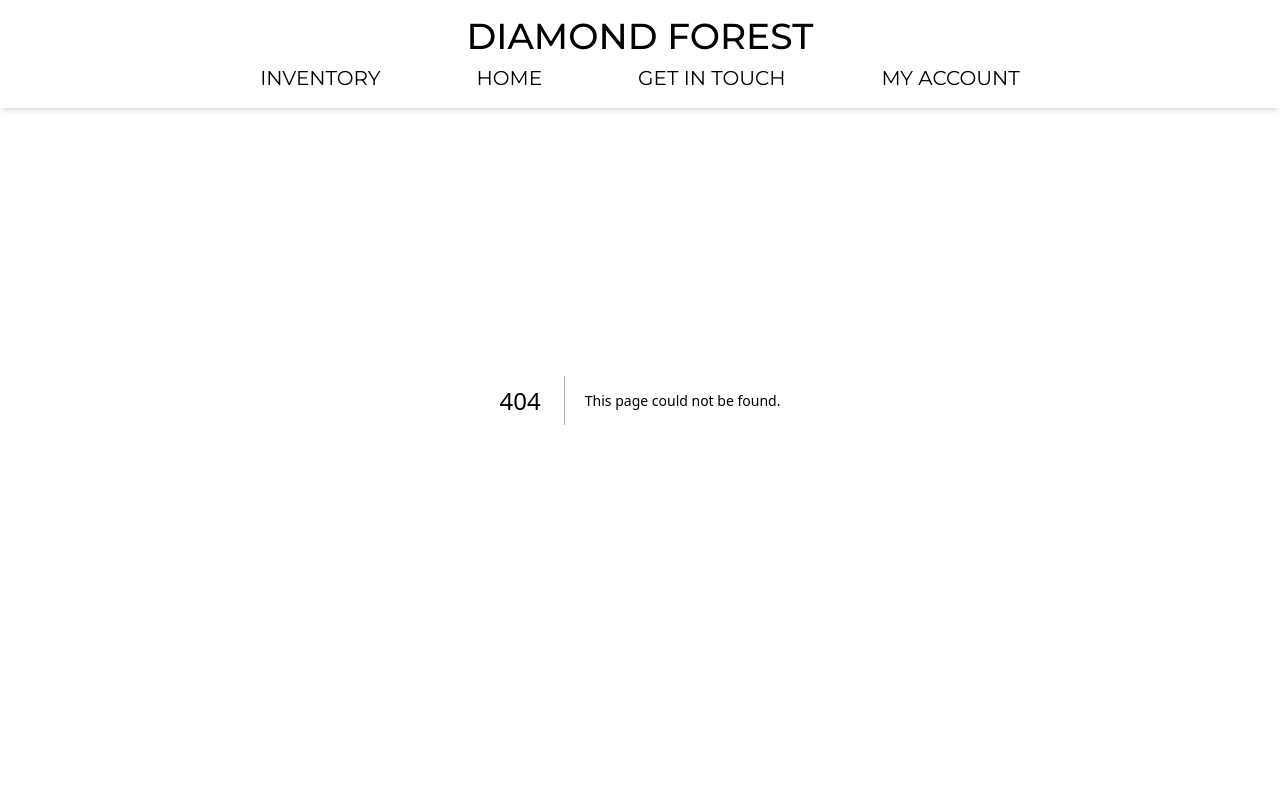
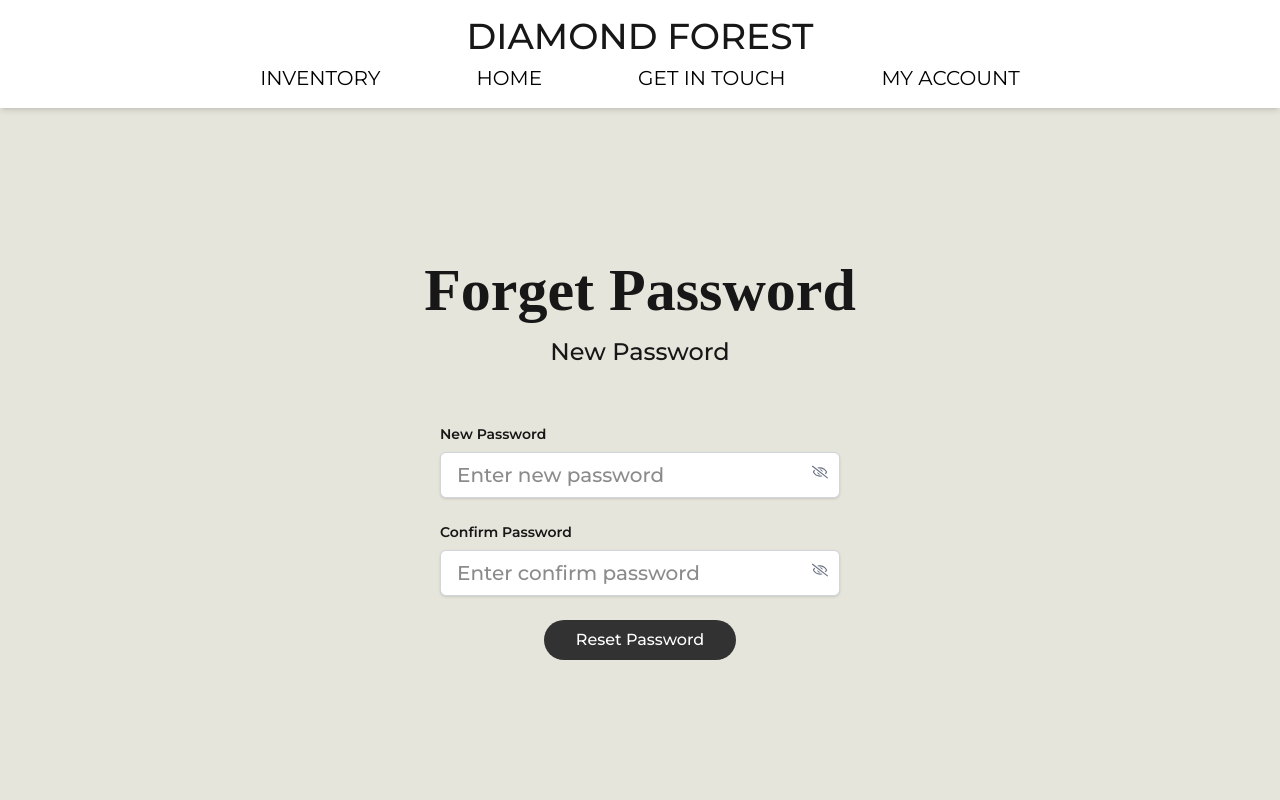
Before and after one commit to muskanDaruka/client-diamond-forest-inventory, a Next.js app: page /forgot-password-email/forgot-password in a window 1280 px wide. Before the commit this address had no page. Shown: the top 800 px of the page. Built offline with nearby package versions, Linux system fonts and the light colour scheme.

Commit message:
added: forgot password

```diff
--- a/src/app/(auth)/forget-password/page.jsx
+++ b/src/app/(auth)/forgot-password-email/forgot-password/page.jsx
@@ -1,10 +1,10 @@
-import ForgetPassword from '@/components/MyAccount/ForgetPassword'
+import ForgotPassword from '@/components/MyAccount/ForgotPassword'
 import React from 'react'
 
 const page = () => {
   return (
     <div>
-        <ForgetPassword/>
+        <ForgotPassword/>
     </div>
   )
 }
--- /dev/null
+++ b/src/app/(auth)/forgot-password-email/page.jsx
@@ -0,0 +1,12 @@
+import ForgotPasswordEmail from '@/components/MyAccount/ForgotPasswordEmail'
+import React from 'react'
+
+const page = () => {
+  return (
+    <div>
+        <ForgotPasswordEmail/>
+    </div>
+  )
+}
+
+export default page
--- a/src/app/myaccount/page.jsx
+++ b/src/app/myaccount/page.jsx
@@ -1,5 +1,5 @@
 import Account from '@/components/MyAccount/Account'
-import ForgetPassword from '@/components/MyAccount/ForgetPassword'
+import ForgetPassword from '@/components/MyAccount/ForgotPasswordEmail'
 import Kyc from '@/components/MyAccount/Kyc'
 import SignIn from '@/components/MyAccount/SignIn'
 import SignUp from '@/components/MyAccount/SignUp'
--- a/src/components/HorizontalList.jsx
+++ b/src/components/HorizontalList.jsx
@@ -8,12 +8,12 @@ const HorizontalList = ({ data, setCurrentSlide, currentSlide }) => {
 
     return (
         <div className="flex items-center justify-center ">
-            <ul className="flex flex-wrap space-x-2 sm:space-x-4 mb-2 xl:gap-10 gap-4 ">
+            <ul className="flex flex-wrap space-x-2 sm:space-x-4 mb-2 ">
                 {data.map((item, index) => (
                     <li
                         key={item}
                         onClick={() => handleItemClick(index)}
-                        className={`mb-2 sm:mb-0 sm:mr-2 text-center mx-auto text-white hover:text-[#666769] text-md xl:text-2xl cursor-pointer border px-10 ${index === currentSlide ? "text-white font-bold text-md underline xl:text-2xl" : "text-md xl:text-2xl"}`}
+                        className={`mb-2 sm:mb-0 sm:mr-2 text-center mx-auto text-white hover:text-[#666769] text-md xl:text-2xl cursor-pointer px-10 ${index === currentSlide ? "text-white font-bold text-md underline xl:text-2xl" : "text-md xl:text-2xl"}`}
                     >
                         {item}
                     </li>
--- /dev/null
+++ b/src/components/MyAccount/ForgotPassword.jsx
@@ -0,0 +1,75 @@
+"use client";
+import React, { useState } from 'react'
+import { FaRegEye, FaRegEyeSlash } from 'react-icons/fa';
+
+const ForgotPassword = () => {
+    const [newPassword, setNewPassword] = useState('')
+    const [confirmPassword, setConfirmPassword] = useState('')
+    const [hide, setHide] = useState(false);
+    const [passHide, setPassHide] = useState(false)
+
+    const handleSubmit = (e) => {
+        e.preventDefault();
+    };
+
+    return (
+        <div>
+            <div className='bg-[#e6e5db] pt-32 min-h-screen grid content-center' style={{ fontFamily: 'var(--font-montserrat)' }}>
+                <h1 className='text-3xl xl:text-6xl font-semibold text-center hover:text-[#323232] p-4' style={{ fontFamily: 'Poppins Medium' }}>Forget Password</h1>
+                <p className='text-lg xl:text-2xl text-center font-medium hover:text-[#323232] p-'>New Password</p>
+                <div className='flex justify-center mt-8'>
+                    <form className="w-[90%] max-w-md p-6 space-y-6" onSubmit={handleSubmit}>
+                        <div className='relative'>
+                            <label htmlFor="newPassword" className="block text-sm font-semibold mb-2">
+                                New Password
+                            </label>
+                            <input
+                                id="newPassword"
+                                type={!hide ? "password" : "text"}
+                                value={newPassword}
+                                onChange={(e) => setNewPassword(e.target.value)}
+                                placeholder="Enter new password"
+                                className="w-full px-4 py-2 text-sm md:text-base xl:text-xl font-medium border border-gray-300 bg-white rounded-md shadow-sm focus:outline-none focus:ring-2 focus:ring-[#323232]"
+                            />
+                            <div
+                                className="absolute right-3 top-10 text-gray-500 cursor-pointer"
+                                onClick={() => setHide(!hide)}
+                            >
+                                {hide ? <FaRegEye /> : <FaRegEyeSlash />}
+                            </div>
+                        </div>
+                        <div className='relative'>
+                            <label htmlFor="newPassword" className="block text-sm font-semibold mb-2">
+                                Confirm Password
+                            </label>
+                            <input
+                                type={!passHide ? "password" : "text"}
+                                id="confirmPassword"
+                                value={confirmPassword}
+                                onChange={(e) => setConfirmPassword(e.target.value)}
+                                placeholder="Enter confirm password"
+                                className="w-full px-4 py-2 text-sm md:text-base xl:text-xl font-medium border border-gray-300 bg-white rounded-md shadow-sm focus:outline-none focus:ring-2 focus:ring-[#323232]"
+                            />
+                            <div
+                                className="absolute right-3 top-10 text-gray-500 cursor-pointer"
+                                onClick={() => setPassHide(!passHide)}
+                            >
+                                {passHide ? <FaRegEye /> : <FaRegEyeSlash />}
+                            </div>
+                        </div>
+                        <div className="text-center">
+                            <button
+                                type="submit"
+                                className="bg-[#323232] hover:bg-black text-white px-8 py-2 rounded-full font-medium transition duration-300"
+                            >
+                                Reset Password
+                            </button>
+                        </div>
+                    </form>
+                </div>
+            </div>
+        </div>
+    )
+}
+
+export default ForgotPassword
--- a/src/components/MyAccount/ForgetPassword.jsx
+++ b/src/components/MyAccount/ForgotPasswordEmail.jsx
@@ -1,11 +1,14 @@
 "use client";
+import { useRouter } from 'next/navigation';
 import React, { useState } from 'react'
 
-const ForgetPassword = () => {
+const ForgotPasswordEmail = () => {
     const [email, setEmail] = useState('')
+    const router = useRouter()
 
     const handleSubmit = (e) => {
         e.preventDefault();
+        router.push('/forgot-password-email/forgot-password')
     };
 
     return (
@@ -25,7 +28,7 @@ const ForgetPassword = () => {
                                 value={email}
                                 onChange={(e) => setEmail(e.target.value)}
                                 placeholder="Enter your Email"
-                                className="w-full px-4 py-2 border border-gray-300 bg-white rounded-md shadow-sm focus:outline-none focus:ring-2 focus:ring-[#323232]"
+                                className="w-full px-4 py-2 text-sm md:text-base xl:text-xl font-medium border border-gray-300 bg-white rounded-md shadow-sm focus:outline-none focus:ring-2 focus:ring-[#323232]"
                             />
                         </div>
                         <div className="text-center">
@@ -33,7 +36,7 @@ const ForgetPassword = () => {
                                 type="submit"
                                 className="bg-[#323232] hover:bg-black text-white px-8 py-2 rounded-full font-medium transition duration-300"
                             >
-                                Reset Password
+                                SEND
                             </button>
                         </div>
                     </form>
@@ -43,4 +46,4 @@ const ForgetPassword = () => {
     )
 }
 
-export default ForgetPassword
+export default ForgotPasswordEmail
--- a/src/components/MyAccount/SignIn.jsx
+++ b/src/components/MyAccount/SignIn.jsx
@@ -14,6 +14,10 @@ const SignIn = () => {
         e.preventDefault();
         router.push('/account')
     };
+
+    const handleForgotPassword = () => {
+        router.push("/forgot-password-email")
+    }
 
     return (
         <div>
@@ -65,6 +69,25 @@ const SignIn = () => {
                                 {hide ? <FaRegEye /> : <FaRegEyeSlash />}
                             </div>
                         </div>
+                        <div className="flex items-center justify-between mb-4">
+                    <div className="flex items-center">
+                        <input
+                            type="checkbox"
+                            id="savePassword"
+                            className="h-4 w-4 text-blue-600"
+                        />
+                        <label htmlFor="savePassword" className="ml-2 text-[#333333] xl:text-md md:text-base text-sm">
+                            Save password
+                        </label>
+                    </div>
+                    <button
+                        type="button"
+                        onClick={handleForgotPassword}
+                        className="text-[#333333] xl:text-md md:text-base text-sm"
+                    >
+                        Forgot Password?
+                    </button>
+                </div>
                         <div className="text-center">
                             <button
                                 type="submit"
--- a/src/components/pages/Details/MetalType.jsx
+++ b/src/components/pages/Details/MetalType.jsx
@@ -3,12 +3,10 @@ import React, { useState } from "react";
 import Image from "next/image";
 
 function MetalType({ metalType }) {
-  const [selectedMetals, setSelectedMetals] = useState([]);
+  const [selectedMetal, setSelectedMetal] = useState([]);
 
-  const handleCheckboxChange = (id) => {
-    setSelectedMetals((prev) =>
-      prev.includes(id) ? prev.filter((metalId) => metalId !== id) : [...prev, id]
-    );
+  const handleRadioChange = (id) => {
+    setSelectedMetal(id);
   };
 
   return (
@@ -17,14 +15,14 @@ function MetalType({ metalType }) {
         {metalType.map((item) => (
           <label key={item.id} className="flex flex-col items-center cursor-pointer">
             <input
-              type="checkbox"
-              checked={selectedMetals.includes(item.id)}
-              onChange={() => handleCheckboxChange(item.id)}
+              type="radio"
+              checked={selectedMetal === item.id}
+              onChange={() => handleRadioChange(item.id)}
               className="hidden"
             />
             <div
               className={` text-sm text-[#332421] w-24 border flex items-center justify-center transition-all ${
-                selectedMetals.includes(item.id)
+                selectedMetal === item.id
                   ? "border-white border-4"
                   : "border-gray-300"
               }`}
--- a/src/components/pages/Details/details-page.jsx
+++ b/src/components/pages/Details/details-page.jsx
@@ -74,21 +74,15 @@ const ProductDetail = () => {
   ];
 
   const toggleShape = (shapeId) => {
-    setSelectedShape((prev) =>
-      prev.includes(shapeId) ? prev.filter((id) => id !== shapeId) : [...prev, shapeId]
-    );
+    setSelectedShape(shapeId);
   };
 
-  const toggleCarat = (carat) => {
-    setSelectedCarat((prev) =>
-      prev.includes(carat) ? prev.filter((c) => c !== carat) : [...prev, carat]
-    );
+  const toggleCarat = (caratId) => {
+    setSelectedCarat(caratId);
   };
 
-  const toggleQuality = (quality) => {
-    setSelectedQuality((prev) =>
-      prev.includes(quality) ? prev.filter((q) => q !== quality) : [...prev, quality]
-    );
+  const toggleQuality = (qualityId) => {
+    setSelectedQuality(qualityId);
   };
 
   return (
@@ -132,9 +126,14 @@ const ProductDetail = () => {
             <h2 className="xl:text-xl md:text-base text-lg font-semibold text-white hover:text-[#666769]">$2,350.00</h2>
             <span className="text-white md:text-base xl:text-xl text-lg line-through ml-2 hover:text-[#666769] cursor-pointer">$4000</span>
           </div>
+          <div className="flex items-center gap-5">
           <button className="bg-[#666769] xl:text-lg md:text-base text-md font-medium px-6 py-2 rounded-md shadow-md text-white hover:bg-gray-500 transition">
-            SHOP
+            Add to Cart
           </button>
+          <button className="bg-[#666769] xl:text-lg md:text-base text-md font-medium px-6 py-2 rounded-md shadow-md text-white hover:bg-gray-500 transition">
+            Buy Now
+          </button>
+          </div>
           <div className="">
             <h1 className="font-bold mb-1 text-white hover:text-[#666769]">Metal Type:</h1>
             <div className="flex gap-4">
@@ -147,13 +146,13 @@ const ProductDetail = () => {
               {shapes.map((shape) => (
                 <label key={shape.id} className="relative flex flex-col items-center w-16 text-center">
                   <input
-                    type="checkbox"
+                    type="radio"
                     className="hidden"
-                    checked={selectedShape.includes(shape.id)}
+                    checked={selectedShape === shape.id}
                     onChange={() => toggleShape(shape.id)}
                   />
                   <div
-                    className={`xl:w-14 xl:h-14 w-8 h-8 rounded-full bg-white p-0 flex items-center justify-center transition ${selectedShape.includes(shape.id)
+                    className={`xl:w-14 xl:h-14 w-8 h-8 rounded-full bg-white p-0 flex items-center justify-center transition ${selectedShape === shape.id
                       ? "border border-white rounded-md"
                       : "border"
                       }`}
@@ -181,17 +180,17 @@ const ProductDetail = () => {
           <div className="">
             <h1 className="font-bold mb-1 text-white hover:text-[#666769]">Carat Weight:</h1>
             <div className="flex gap-2">
-              {caratWeights.map((carat) => (
-                <label key={carat} className="relative">
+              {caratWeights.map((caratId) => (
+                <label key={caratId} className="relative">
                   <input
-                    type="checkbox"
+                    type="radio"
                     className="hidden"
-                    checked={selectedCarat.includes(carat)}
-                    onChange={() => toggleCarat(carat)}
+                    checked={selectedCarat === caratId}
+                    onChange={() => toggleCarat(caratId)}
                   />
-                  <div className={`px-3 py-1 rounded-md transition text-white ${selectedCarat.includes(carat) ? "border " : "border-white"
+                  <div className={`px-3 py-1 rounded-md transition text-white ${selectedCarat === caratId ? "border " : "border-white"
                     }`}>
-                    {carat}
+                    {caratId}
                   </div>
                 </label>
               ))}
@@ -200,17 +199,17 @@ const ProductDetail = () => {
           <div className="mt-6">
             <h1 className="font-bold mb-1 text-white hover:text-[#666769]">Diamond Quality:</h1>
             <div className="grid grid-cols-3 gap-2">
-              {diamondQuality.map((quality) => (
-                <label key={quality} className="relative">
+              {diamondQuality.map((qualityId) => (
+                <label key={qualityId} className="relative">
                   <input
-                    type="checkbox"
+                    type="radio"
                     className="hidden"
-                    checked={selectedQuality.includes(quality)}
-                    onChange={() => toggleQuality(quality)}
+                    checked={selectedQuality===qualityId}
+                    onChange={() => toggleQuality(qualityId)}
                   />
-                  <div className={`px-3 py-1 border rounded-md transition  ${selectedQuality.includes(quality) ? "border bg-gray-300 text-black" : "border-white text-white"
+                  <div className={`px-3 py-1 border rounded-md transition  ${selectedQuality===qualityId ? "border bg-gray-300 text-black" : "border-white text-white"
                     }`}>
-                    {quality}
+                    {qualityId}
                   </div>
                 </label>
               ))}
```
